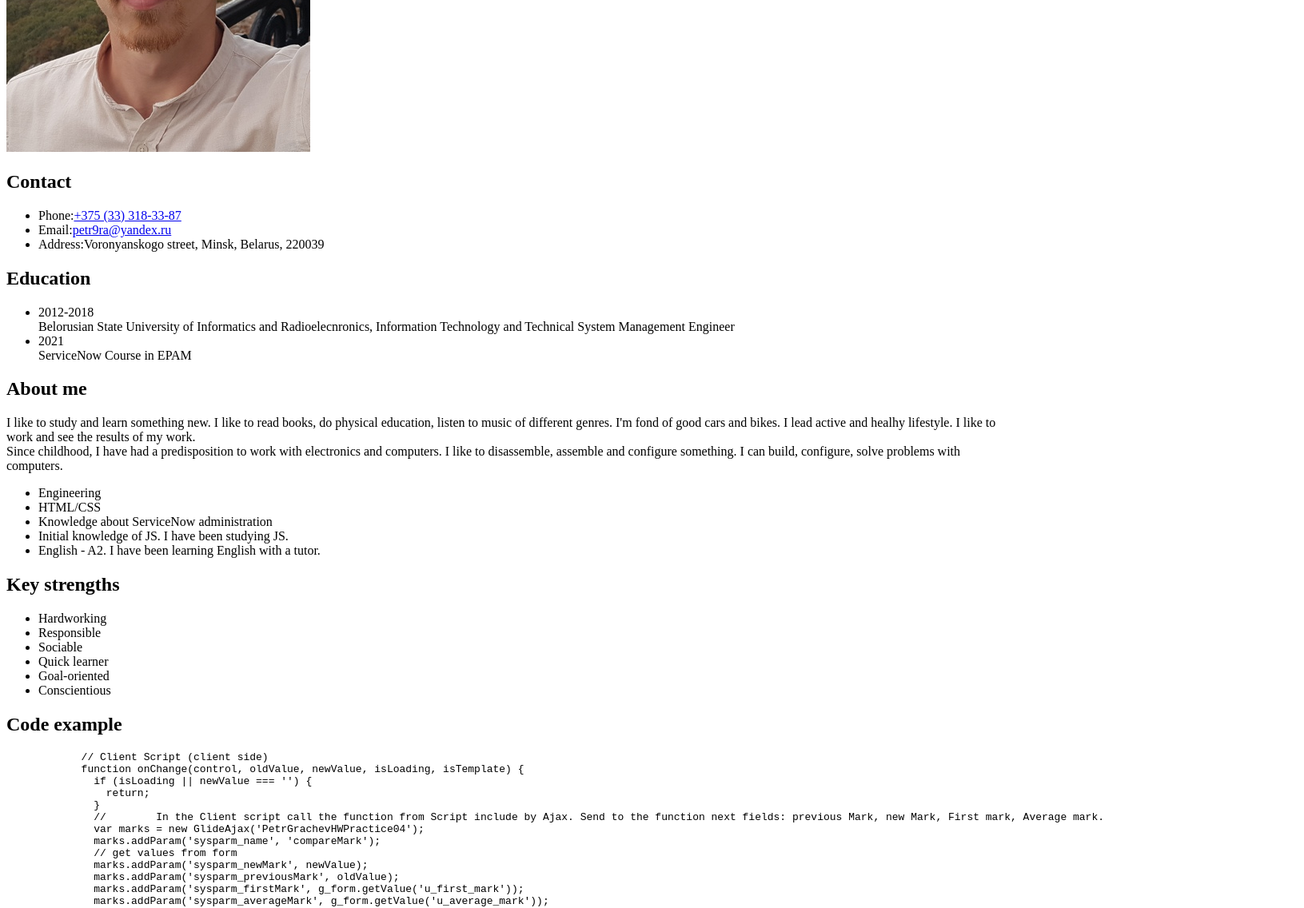
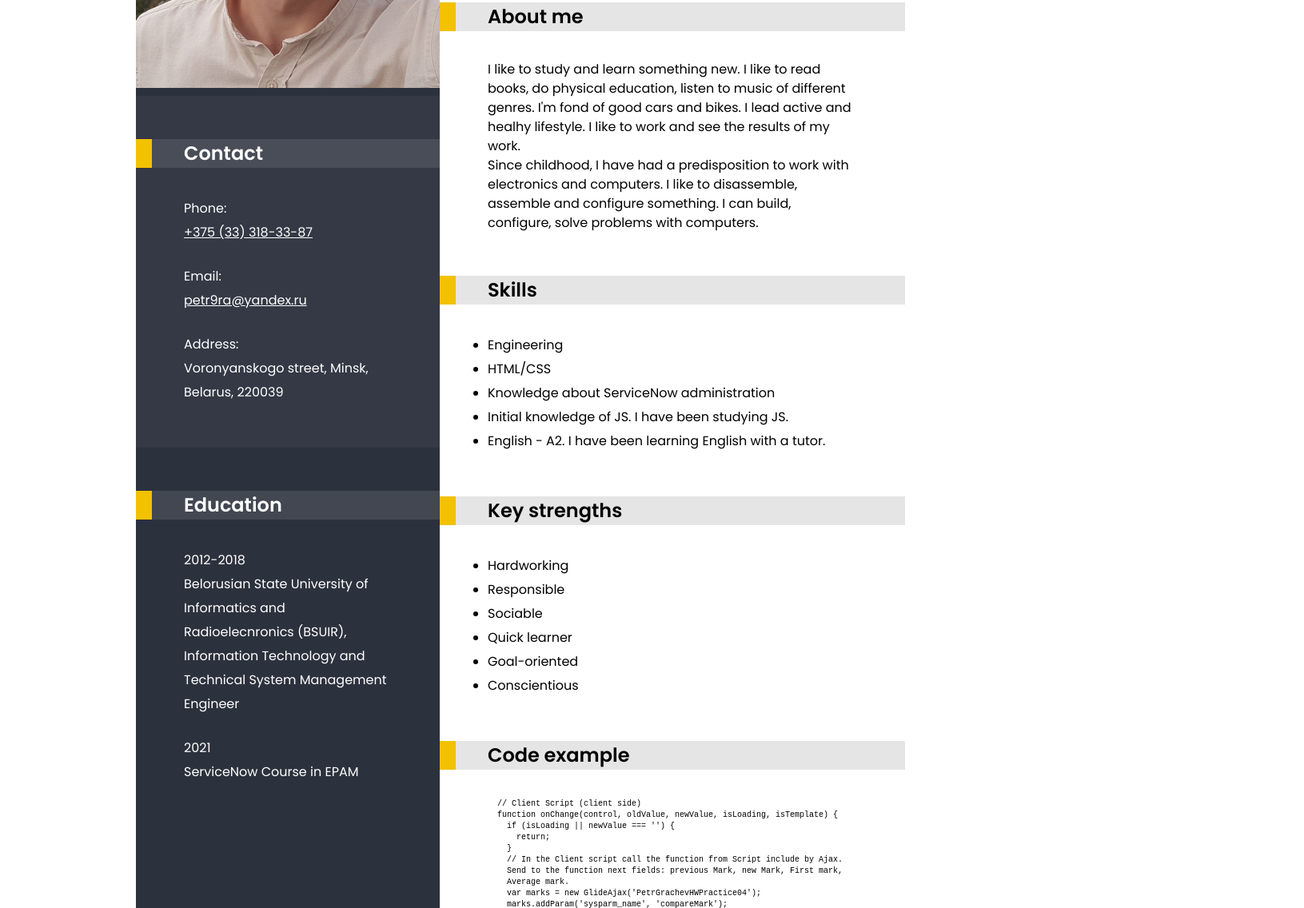
Before and after one commit to petr9ra/rsschool-cv, a plain HTML site: page index.html in a window 1280 px wide. Shown: the part 397-1533 px from the top of the page at 80% size, 1631 px wide, since content can reach past the window. Drawn offline with Linux system fonts and the light colour scheme.

Commit message:
feat: add styles for index.html, add svg images

```diff
--- a/css/style.css
+++ b/css/style.css
@@ -0,0 +1,167 @@
+.page {
+  min-width: 960px;
+  height: 100%;
+  margin: 0;
+  padding: 0;
+  font-family: "Poppins", Arial, sans-serif;
+  font-size: 16px;
+  line-height: 30px;
+  font-weight: 400;
+  color: black;
+}
+.page-body {
+  min-height: 100%;
+  width: 940px;
+  margin: 0 auto;
+  padding: 0;
+}
+.container {
+  display: grid;
+  grid-template-columns: 1fr 1.5fr;
+}
+.section-title {
+  position: relative;
+  margin: 0;
+  margin-bottom: 36px;
+  padding-left: 60px;
+  font-size: 24px;
+  line-height: 36px;
+}
+.section-title::before {
+  position: absolute;
+  content: "";
+  left: 0;
+  top: 0;
+  width: 20px;
+  height: 36px;
+  background-color: #f2c100;
+}
+.left-side {
+  color: white;
+  background-color: #2c323d;
+}
+.left-side img {
+  background-color: lightgrey;
+}
+.left-side .section-title {
+  background-color: rgba(255, 255, 255, 0.1);
+}
+.contact {
+  padding: 54px 0px 54px 0px;
+  background-color: #343945;
+}
+.contact__list {
+  list-style: none;
+  margin: 0;
+  margin-left: 60px;
+  margin-right: 60px;
+  padding: 0;
+}
+.contact__item {
+  margin-bottom: 25px;
+}
+.contact__item:last-child {
+  margin-bottom: 0;
+}
+.contact__item a {
+  display: block;
+  color: white;
+}
+.education {
+  padding: 54px 0px 54px 0px;
+}
+.education__list {
+  margin: 0;
+  margin-left: 60px;
+  margin-right: 60px;
+  padding: 0;
+  list-style: none;
+}
+.education__item {
+  margin-bottom: 25px;
+}
+.education__item:last-child {
+  margin-bottom: 0;
+}
+.right-side .section-title {
+  background-color: rgba(0, 0, 0, 0.1)
+}
+.page-title {
+  margin: 125px 80px 125px 60px;
+}
+.main-title {
+  margin: 0;
+  padding: 0;
+  font-size: 50px;
+  line-height: 50px;
+}
+.page-title p {
+  font-size: 20px;
+}
+.about-me {
+  padding: 0;
+  margin-bottom: 54px;
+}
+.about-me p {
+  margin: 0 60px 0 60px;
+  padding: 0;
+  font-size: 16px;
+  line-height: 24px;
+}
+.skills {
+  margin-bottom: 54px;
+}
+.skills__list {
+  margin-left: 60px;
+  padding: 0;
+}
+.key-strengths {
+  margin-bottom: 54px;
+}
+.key-strengths__list {
+  margin-left: 60px;
+  padding: 0;
+}
+.code-example {
+  width: 100%;
+  margin-bottom: 34px;
+}
+.code-example pre {
+  margin: 0;
+  padding: 0;
+  font-size: 10px;
+  line-height: 14px;
+}
+.footer {
+  display: grid;
+  grid-template-columns: 1fr 1fr 1fr;
+  align-items: center;
+  padding: 20px 60px 20px 60px;
+  color: white;
+  background-color: #1e232c;
+}
+footer a {
+  color: white;
+}
+.footer__github {
+  position: relative;
+  padding-left: 40px;
+}
+.footer__github::before {
+  position: absolute;
+  content: "";
+  left: 0;
+  top: 0;
+  width: 32px;
+  height: 32px;
+  background-image: url("../img/github-logo.svg");
+  background-repeat: no-repeat;
+  background-position: 0 0;
+}
+.footer__year {
+  justify-self: center;
+}
+.footer__rsschool {
+  justify-self: end;
+  height: 32px;
+}
--- a/index.html
+++ b/index.html
@@ -15,11 +15,10 @@
   <body class="page-body">
     <main class="container">
       <div class="left-side">
-        <h1 class="main-title">Peter Grachev</h1>
         <img
           src="img/Photo.jpg"
-          width="380px"
-          height="507px"
+          width="380"
+          height="507"
           alt="Photo of Peter Grachev"
         />
         <section class="contact">
@@ -32,7 +31,9 @@
               Email:<a href="mailto:petr9ra@yandex.ru">petr9ra@yandex.ru</a>
             </li>
             <li class="contact__item">
-              Address:<span>Voronyanskogo street, Minsk, Belarus, 220039</span>
+              Address:<br /><span
+                >Voronyanskogo street, Minsk, Belarus, 220039</span
+              >
             </li>
           </ul>
         </section>
@@ -41,8 +42,8 @@
           <ul class="education__list">
             <li class="education__item">
               2012-2018 <br />Belorusian State University of Informatics and
-              Radioelecnronics, Information Technology and Technical System
-              Management Engineer
+              Radioelecnronics (BSUIR),<br />
+              Information Technology and Technical System Management Engineer
             </li>
             <li class="education__item">
               2021 <br />ServiceNow Course in EPAM
@@ -51,29 +52,35 @@
         </section>
       </div>
       <div class="right-side">
+        <section class="page-title">
+          <h1 class="main-title">Peter <br />Grachev</h1>
+          <p>Front-End developer</p>
+        </section>
         <section class="about-me">
           <h2 class="section-title">About me</h2>
           <p>
             I like to study and learn something new. I like to read books, do
-            physical education, listen to music of different genres. I'm fond of good cars
-            and bikes. I lead active and healhy lifestyle. I like to work and
-            see the results of my work.<br />
-            Since childhood, I have had a predisposition to work with electronics
-            and computers. I like to disassemble, assemble and configure
-            something. I can build, configure, solve problems with computers.
+            physical education, listen to music of different genres. I'm fond of
+            good cars and bikes. I lead active and healhy lifestyle. I like to
+            work and see the results of my work.<br />
+            Since childhood, I have had a predisposition to work with
+            electronics and computers. I like to disassemble, assemble and
+            configure something. I can build, configure, solve problems with
+            computers.
           </p>
         </section>
-        <section class="skill">
-          <ul class="skill__list">
-            <li class="skill__item">Engineering</li>
-            <li class="skill__item">HTML/CSS</li>
-            <li class="skill__item">
+        <section class="skills">
+          <h2 class="section-title">Skills</h2>
+          <ul class="skills__list">
+            <li class="skills__item">Engineering</li>
+            <li class="skills__item">HTML/CSS</li>
+            <li class="skills__item">
               Knowledge about ServiceNow administration
             </li>
-            <li class="skill__item">
+            <li class="skills__item">
               Initial knowledge of JS. I have been studying JS.
             </li>
-            <li class="skill__item">
+            <li class="skills__item">
               English - A2. I have been learning English with a tutor.
             </li>
           </ul>
@@ -97,7 +104,9 @@
               if (isLoading || newValue === '') {
                 return;
               }
-              //	In the Client script call the function from Script include by Ajax. Send to the function next fields: previous Mark, new Mark, First mark, Average mark.
+              // In the Client script call the function from Script include by Ajax.
+              Send to the function next fields: previous Mark, new Mark, First mark,
+              Average mark.
               var marks = new GlideAjax('PetrGrachevHWPractice04');
               marks.addParam('sysparm_name', 'compareMark');
               // get values from form
@@ -132,14 +141,16 @@
                 var averageMark = this.getParameter('sysparm_averageMark');
 
                 // forming a response
-                var result = this._compareNewMarkAndMark(newMark, previousMark) + '\n' + this._compareNewMarkAndFirstMark(newMark, firstMark) + '\n' + this._compareNewMarkAndAverageMark(newMark, averageMark);
+                var result = this._compareNewMarkAndMark(newMark, previousMark) + '\n' +
+                this._compareNewMarkAndFirstMark(newMark, firstMark) + '\n' +
+                this._compareNewMarkAndAverageMark(newMark, averageMark);
                 return result;
               },
 
               _compareNewMarkAndMark: function(newMark, previousMark) {
                 if (+newMark > +previousMark) {
                   return 'New mark is higher than old one.';
-                } else if (+newMark < +previousMark) {
+                } else if (+newMark &lt; +previousMark) {
                   return 'New mark is lower than old one.';
                 }
               },
@@ -147,7 +158,7 @@
               _compareNewMarkAndFirstMark: function(newMark, firstMark) {
                 if (+newMark > +firstMark) {
                   return 'New mark is higher than first mark.';
-                } else if (+newMark < +firstMark) {
+                } else if (+newMark &lt; +firstMark) {
                   return 'New mark is lower than first mark.';
                 } else if (+newMark == +firstMark) {
                   return 'New mark is equal than first mark.';
@@ -157,7 +168,7 @@
               _compareNewMarkAndAverageMark: function(newMark, averageMark) {
                 if (+newMark > +averageMark) {
                   return 'New mark is higher than average one.';
-                } else if (+newMark < +averageMark) {
+                } else if (+newMark &lt; +averageMark) {
                   return 'New mark is lower than average mark.';
                 } else if (+newMark == +averageMark) {
                   return 'New mark is equal than average mark.';
@@ -170,5 +181,14 @@
         </section>
       </div>
     </main>
+    <footer class="footer">
+      <a class="footer__item footer__github" href="https://github.com/petr9ra">
+        My GitHub
+      </a>
+      <p class="footer__item footer__year">2021</p>
+      <a class="footer__item footer__rsschool" href="https://rs.school/js/">
+        <img src="img/rs_school_js.svg" width="86" height="32" alt="RS School">
+      </a>
+    </footer>
   </body>
 </html>
```
Also changed, not shown: img/github-logo.svg (added), img/rs_school_js.svg (added).
